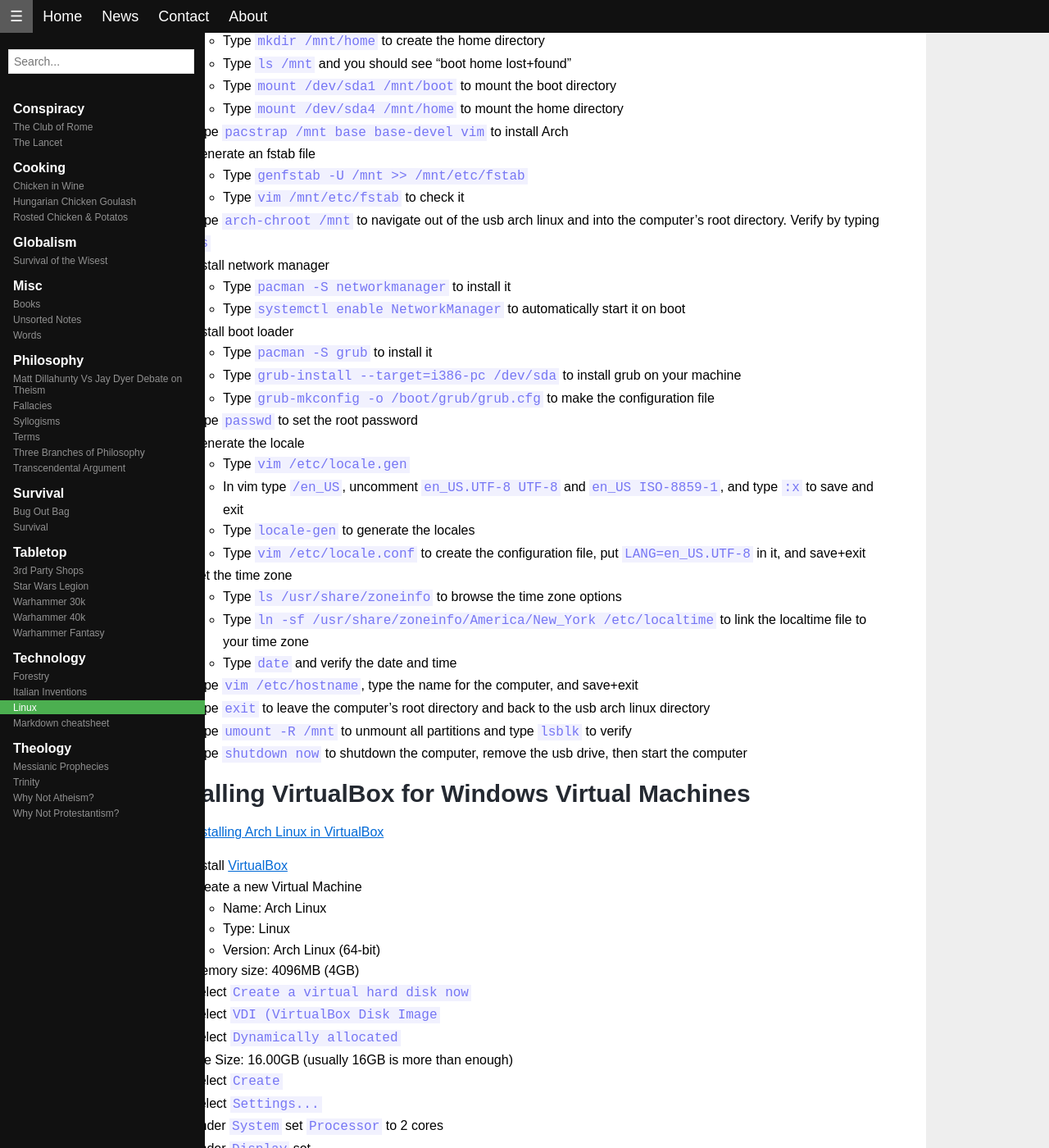
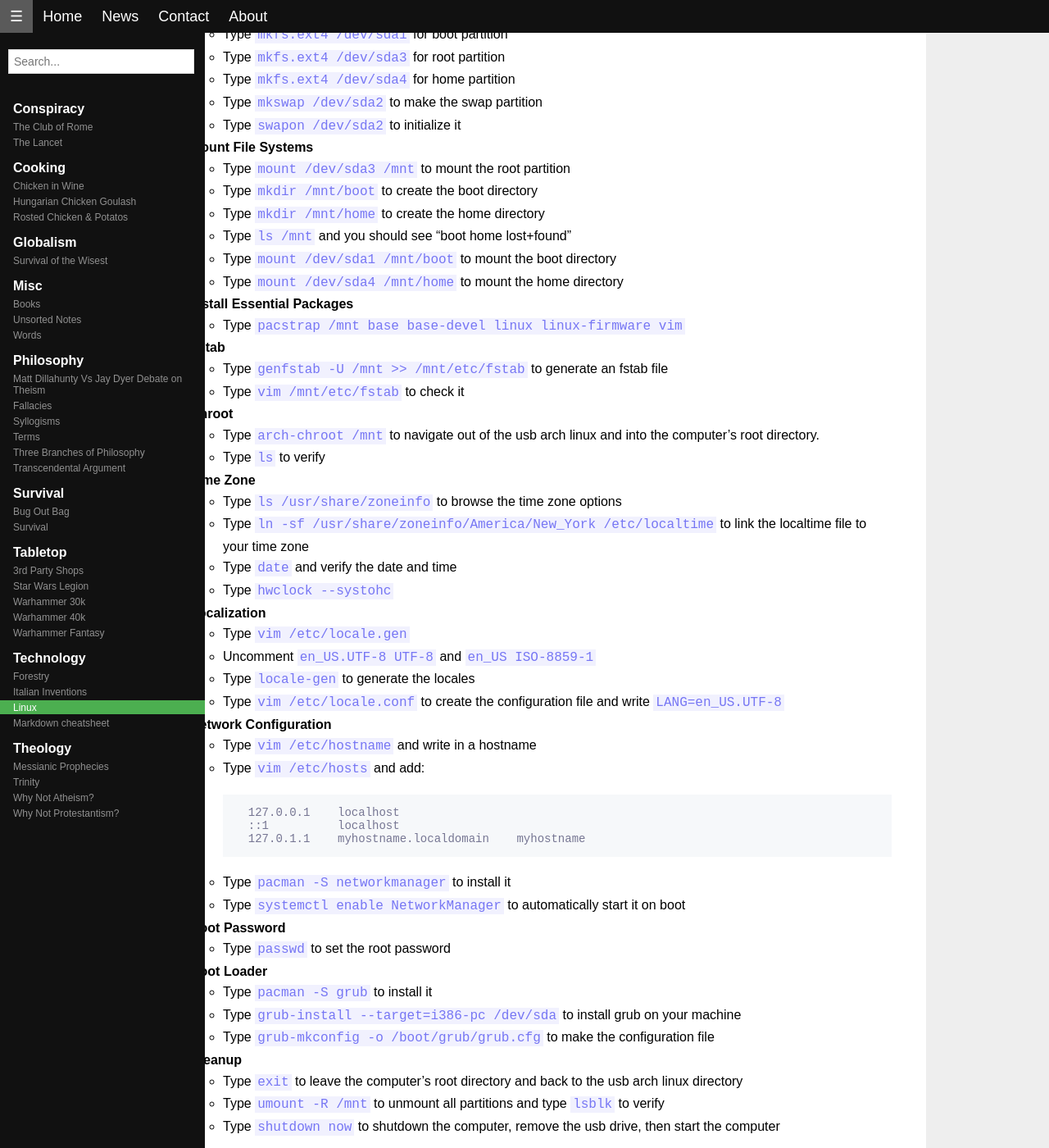
Before and after one commit to ddigiorg/ddigiorg.github.io, a Jekyll site: the page built from pages/technology/linux.md, in a window 1280 px wide and 1400 px high, scrolled down 1355 px. Shown: the whole window at 82% size. Built offline with Jekyll 4.4.1, drawn with Linux system fonts in a browser that asks for light colours; our own code applies the rules of GitHub Pages for plain Markdown files; some of the changed text lies outside the part shown.

Commit message:
modified linux.md

````diff
--- a/pages/technology/linux.md
+++ b/pages/technology/linux.md
@@ -5,16 +5,22 @@
 - [Arch Linux Installation Guide](https://wiki.archlinux.org/index.php/Installation_guide)
 - [Luke Smith Full Arch Linux Install](https://www.youtube.com/watch?v=4PBqpX0_UOc)
 
- 1. Download `archlinux-YYYY.MM.DD-x86_64.iso` from [Arch Linux Downloads](https://www.archlinux.org/download/)
- 2. Make bootable USB stick (see [Arch USB flash installation guide](https://wiki.archlinux.org/index.php/USB_flash_installation_media#In_Windows))
-    - On Windows use Rufus
- 3. Mount USB onto the target device and select `Boot Arch Linux (x64_64)`
- 4. Type `ls /sys/firmware/efi/efivars` to check if you need UEFI
-    - If there's no directory then continue
-    - If there's files here you may need to do the UEFI install procedure
- 5. Type `ping archlinux.org` to verify internet connection and type `ctrl+c` to stop pinging
- 6. Type `timedatectl set-ntp true` to update the system clock by and type `timedatectl status` to check it
- 7. Partition the drives (usually boot, swap, root, and home partitions)
+ 1. **Boot Arch USB**
+    - Download `archlinux-YYYY.MM.DD-x86_64.iso` from [Arch Linux Downloads](https://www.archlinux.org/download/)
+    - Make bootable USB stick by following the [Arch USB flash installation guide](https://wiki.archlinux.org/index.php/USB_flash_installation_media#In_Windows)
+        - On Windows use Rufus
+    - Mount USB onto the target device and select `Boot Arch Linux (x64_64)`
+ 2. **Verify Boot Mode**
+    - Type `ls /sys/firmware/efi/efivars` to check if you need UEFI
+        - If there's no directory then continue
+        - If there's files here you may need to do the UEFI install procedure
+ 3. **Connect to Internet**
+    - Type `ping archlinux.org` to verify internet connection
+    - Type `ctrl+c` to stop pinging
+ 4. **Update System Clock**
+    - Type `timedatectl set-ntp true` to update the system clock
+    - Type `timedatectl status` to check it
+ 5. ** Partition Disks**
     - Type `lsblk` or `fdisk -l` to see your disk devices
     - Type `fdisk /dev/sda`, you may type `m` for help
     - Type `p` to print out everything that is in the drive
@@ -27,7 +33,7 @@
     - Create a **Swap Partition** (mostly used for computer hybernation)
         - Type `n` to create a new partition and type `p` for primary and type `2` to give it a number
         - Type `Enter` to keep first sector default
-        - Type `+12G` to set the partition size to 12GB (The rule of thumb is 150% of RAM size.  My RAM was 8GB)
+        - Type `+8G` to set the partition size to 8GB (The rule of thumb these days is 1x of RAM size.  My RAM was 8GB)
     - Create a **Root Partition** (where all the programs and packages are installed)
         - Type `n` to create a new partition and type `p` for primary and type `3` to give it a number
         - Type `Enter` to keep first sector default
@@ -39,44 +45,57 @@
     - Type `p` to print everything. DOUBLE CHECK BEFORE MOVING ON!
     - Type `w` to write
     - Type `lsblk` to see your disk devices
- 8. Make the file systems
+ 6. **Format Partitions**
     - Type `mkfs.ext4 /dev/sda1` for boot partition
     - Type `mkfs.ext4 /dev/sda3` for root partition
     - Type `mkfs.ext4 /dev/sda4` for home partition
- 9. Type `mkswap /dev/sda2` to make the swap partition and then type `swapon /dev/sda2`
-10. Mount the file systems
+    - Type `mkswap /dev/sda2` to make the swap partition
+    - Type `swapon /dev/sda2` to initialize it
+ 7. **Mount File Systems**
     - Type `mount /dev/sda3 /mnt` to mount the root partition
     - Type `mkdir /mnt/boot` to create the boot directory
     - Type `mkdir /mnt/home` to create the home directory
     - Type `ls /mnt` and you should see "boot home lost+found"
     - Type `mount /dev/sda1 /mnt/boot` to mount the boot directory
     - Type `mount /dev/sda4 /mnt/home` to mount the home directory
-11. Type `pacstrap /mnt base base-devel vim` to install Arch
-12. Generate an fstab file
-    - Type `genfstab -U /mnt >> /mnt/etc/fstab`
+ 8. **Install Essential Packages**
+    - Type `pacstrap /mnt base base-devel linux linux-firmware vim`
+ 9. **Fstab**
+    - Type `genfstab -U /mnt >> /mnt/etc/fstab` to generate an fstab file
     - Type `vim /mnt/etc/fstab` to check it
-13. Type `arch-chroot /mnt` to navigate out of the usb arch linux and into the computer's root directory.  Verify by typing `ls`
-14. Install network manager
+10. **Chroot**
+    - Type `arch-chroot /mnt` to navigate out of the usb arch linux and into the computer's root directory.
+    - Type `ls` to verify
+11. **Time Zone**
+    - Type `ls /usr/share/zoneinfo` to browse the time zone options
+    - Type `ln -sf /usr/share/zoneinfo/America/New_York /etc/localtime` to link the localtime file to your time zone
+    - Type `date` and verify the date and time
+    - Type `hwclock --systohc`
+12. **Localization**
+    - Type `vim /etc/locale.gen`
+    - Uncomment `en_US.UTF-8 UTF-8` and `en_US ISO-8859-1`
+    - Type `locale-gen` to generate the locales
+    - Type `vim /etc/locale.conf` to create the configuration file and write `LANG=en_US.UTF-8`
+13. **Network Configuration**
+    - Type `vim /etc/hostname` and write in a hostname
+    - Type `vim /etc/hosts` and add:
+        ```
+        127.0.0.1    localhost
+        ::1	       localhost
+        127.0.1.1    myhostname.localdomain    myhostname
+        ```
     - Type `pacman -S networkmanager` to install it
     - Type `systemctl enable NetworkManager` to automatically start it on boot
-15. Install boot loader
+14. **Root Password**
+    - Type `passwd` to set the root password
+15. **Boot Loader**
     - Type `pacman -S grub` to install it
     - Type `grub-install --target=i386-pc /dev/sda` to install grub on your machine
     - Type `grub-mkconfig -o /boot/grub/grub.cfg` to make the configuration file
-16. Type `passwd` to set the root password
-17. Generate the locale
-    - Type `vim /etc/locale.gen`
-    - In vim type `/en_US`, uncomment `en_US.UTF-8 UTF-8` and `en_US ISO-8859-1`, and type `:x` to save and exit
-    - Type `locale-gen` to generate the locales
-    - Type `vim /etc/locale.conf` to create the configuration file, put `LANG=en_US.UTF-8` in it, and save+exit
-18. Set the time zone
-    - Type `ls /usr/share/zoneinfo` to browse the time zone options
-    - Type `ln -sf /usr/share/zoneinfo/America/New_York /etc/localtime` to link the localtime file to your time zone
-    - Type `date` and verify the date and time
-19. Type `vim /etc/hostname`, type the name for the computer, and save+exit
-20. Type `exit` to leave the computer's root directory and back to the usb arch linux directory
-21. Type `umount -R /mnt` to unmount all partitions and type `lsblk` to verify
-21. Type `shutdown now` to shutdown the computer, remove the usb drive, then start the computer
+16. **Cleanup**
+    - Type `exit` to leave the computer's root directory and back to the usb arch linux directory
+    - Type `umount -R /mnt` to unmount all partitions and type `lsblk` to verify
+    - Type `shutdown now` to shutdown the computer, remove the usb drive, then start the computer
 
 ## Installing VirtualBox for Windows Virtual Machines
 
````
